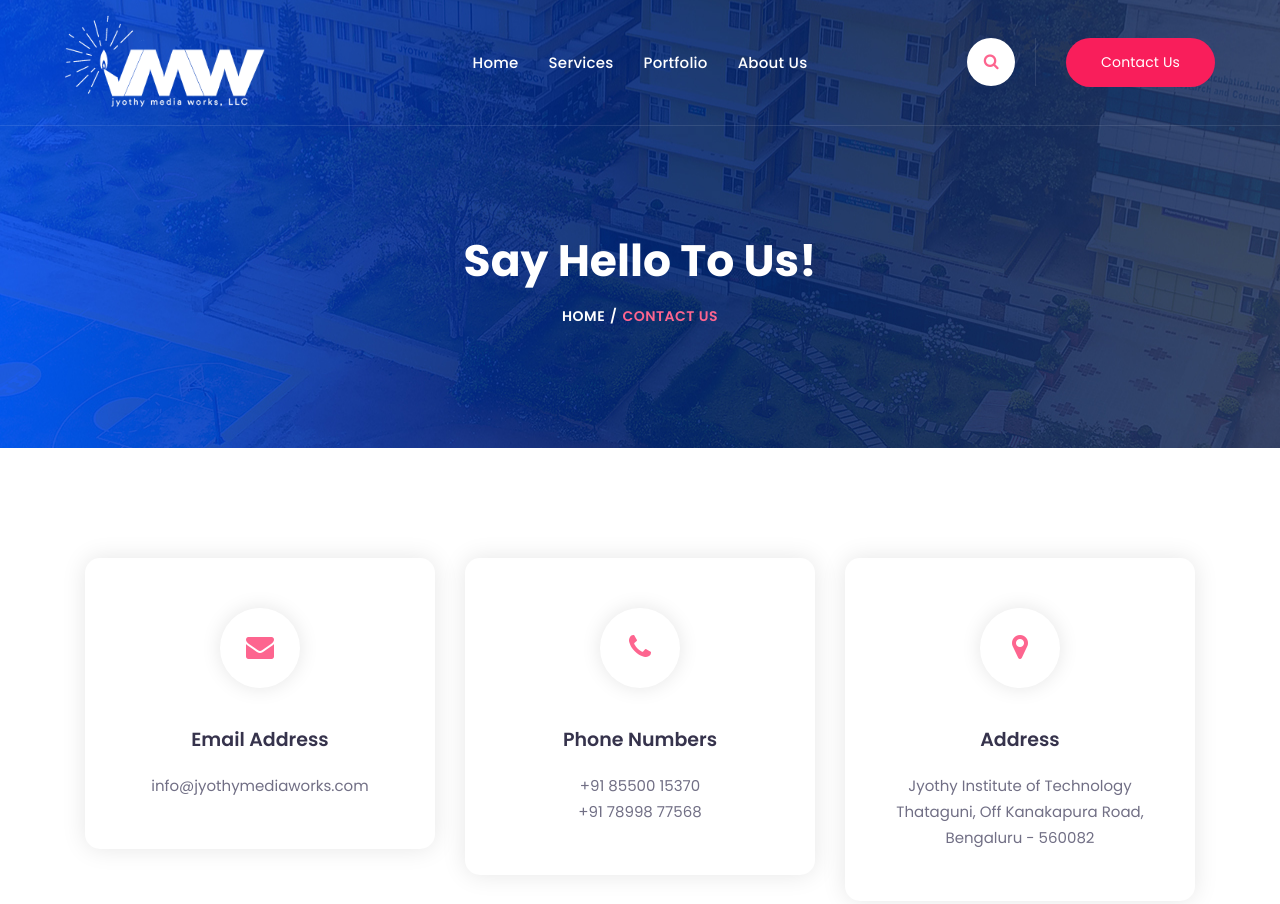
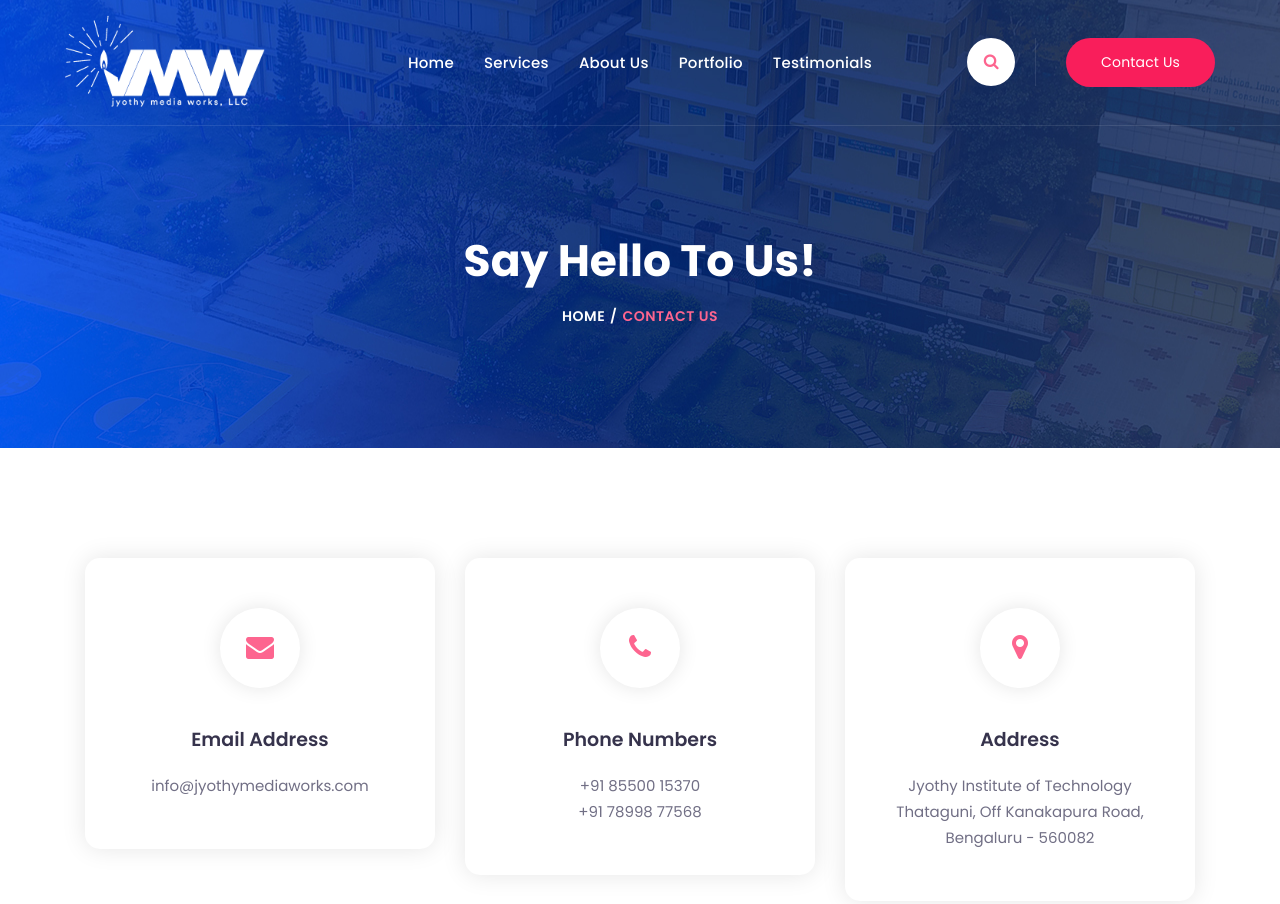
Before and after one commit to imnotshreyas/jyothymediaworks, a plain HTML site: page jmwwebsite/contact.html in a window 1280 px wide. Shown: the top 904 px of the page. Drawn offline with Linux system fonts and the light colour scheme.

Commit message:
Update contact.html

```diff
--- a/jmwwebsite/contact.html
+++ b/jmwwebsite/contact.html
@@ -19,7 +19,7 @@
     <!-- Preloader -->
     <div id="js-preloader" class="js-preloader">
       <div class="content">
-        <img src="images/jmwlogo.png" alt="Jyothy Media Works LLP ">
+        <img src="images/myjmwlogo.png" alt="Jyothy Media Works LLP ">
       </div>
       <div class="preloader-inner">
       </div>
@@ -30,9 +30,10 @@
       <div class="mobile-menu-inner">
         <ul class="mobile-menu">
           <li><a href="index.html">Home</a></li>
-          <li><a href="services.html">Services</a></li>
-          <li><a href="portfolio-v2.html">Portfolio </a></li>
-          <li><a href="about-us.html">About Us</a></li>
+          <li><a href="#services">Services</a></li>
+          <li><a href="#aboutus">About Us</a></li>
+          <li><a href="#portfolio">Portfolio </a></li>
+          <li><a href="#testimonial">Testimonials</a></li>
           <li><a href="contact.html">Contact Us</a></li>
         </ul>
       </div>
@@ -53,9 +54,11 @@
           <div class="header-nav">
               <ul class="main-menu">
                 <li><a href="index.html">Home</a></li>
-                <li><a href="services.html">Services</a></li>
-                <li><a href="portfolio.html">Portfolio </a></li>
-                <li><a href="about-us.html">About Us</a></li>
+                <li><a href="#services">Services</a></li>
+                <li><a href="#aboutus">About Us</a></li>
+                <li><a href="#portfolio">Portfolio </a></li>
+                <li><a href="#testimonial">Testimonials</a></li>
+
                 </ul>
           </div>
 
```
